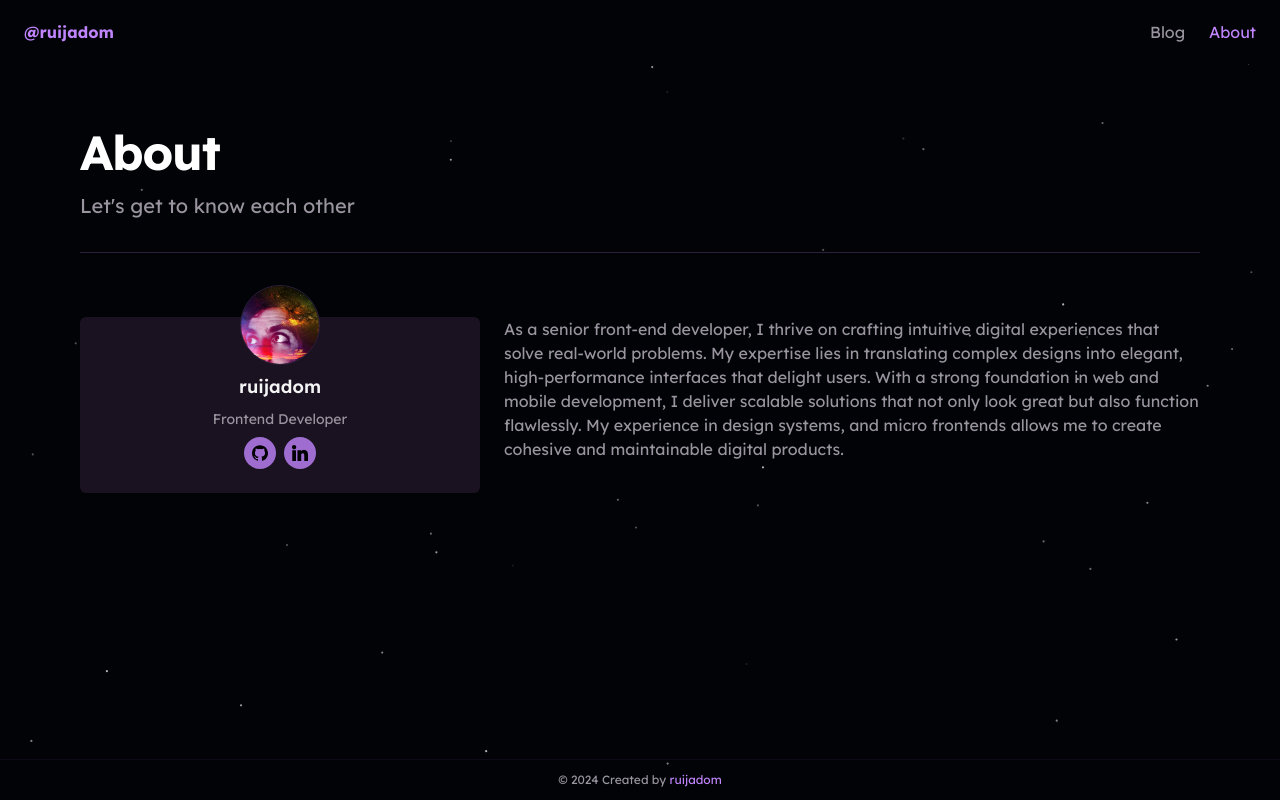
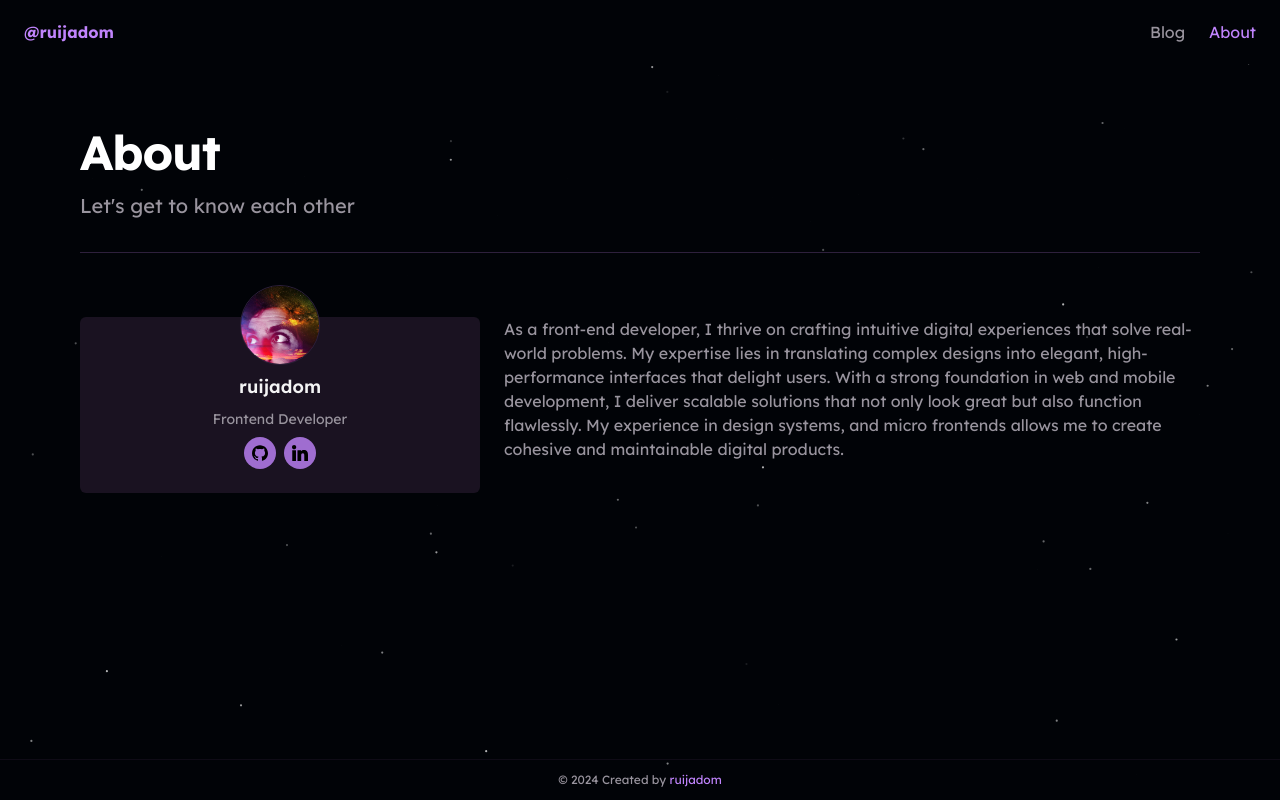
Before and after one commit to ruijadom/ruijadom-blog, a Next.js app: page /about in a window 1280 px wide. Built offline with nearby package versions, Linux system fonts and the light colour scheme.

Commit message:
fix: improve about page

```diff
--- a/src/app/about/page.tsx
+++ b/src/app/about/page.tsx
@@ -39,7 +39,7 @@ export default function AboutPage() {
                   target="_blank"
                   className={cn(
                     buttonVariants({ variant: "ghost" }),
-                    "text-primary px-0 hover:bg-primary transition-colors rounded-full p-2 size-8 bg-primary/80",
+                    "text-primary px-0 hover:bg-primary transition-colors rounded-full p-2 size-8 bg-primary/80"
                   )}
                 >
                   <social.icon className="size-6" />
@@ -50,14 +50,14 @@ export default function AboutPage() {
           </div>
         </div>
         <p className="flex-1 text-center text-sm text-muted-foreground lg:text-start xl:text-base">
-          As a senior front-end developer, I thrive on crafting intuitive
-          digital experiences that solve real-world problems. My expertise lies
-          in translating complex designs into elegant, high-performance
-          interfaces that delight users. With a strong foundation in web and
-          mobile development, I deliver scalable solutions that not only look
-          great but also function flawlessly. My experience in design systems,
-          and micro frontends allows me to create cohesive and maintainable
-          digital products.
+          As a front-end developer, I thrive on crafting intuitive digital
+          experiences that solve real-world problems. My expertise lies in
+          translating complex designs into elegant, high-performance interfaces
+          that delight users. With a strong foundation in web and mobile
+          development, I deliver scalable solutions that not only look great but
+          also function flawlessly. My experience in design systems, and micro
+          frontends allows me to create cohesive and maintainable digital
+          products.
         </p>
       </div>
     </div>
```
